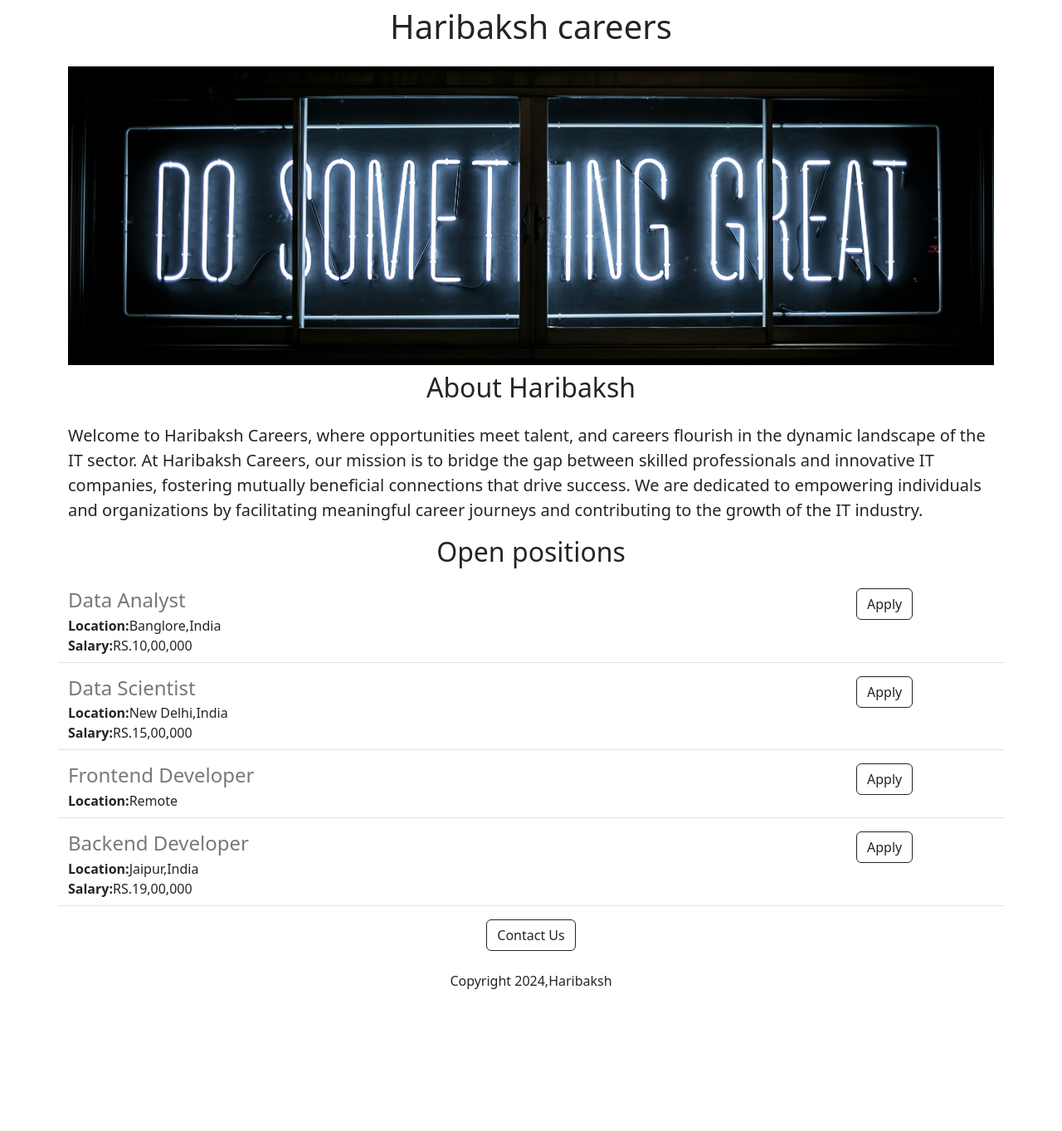
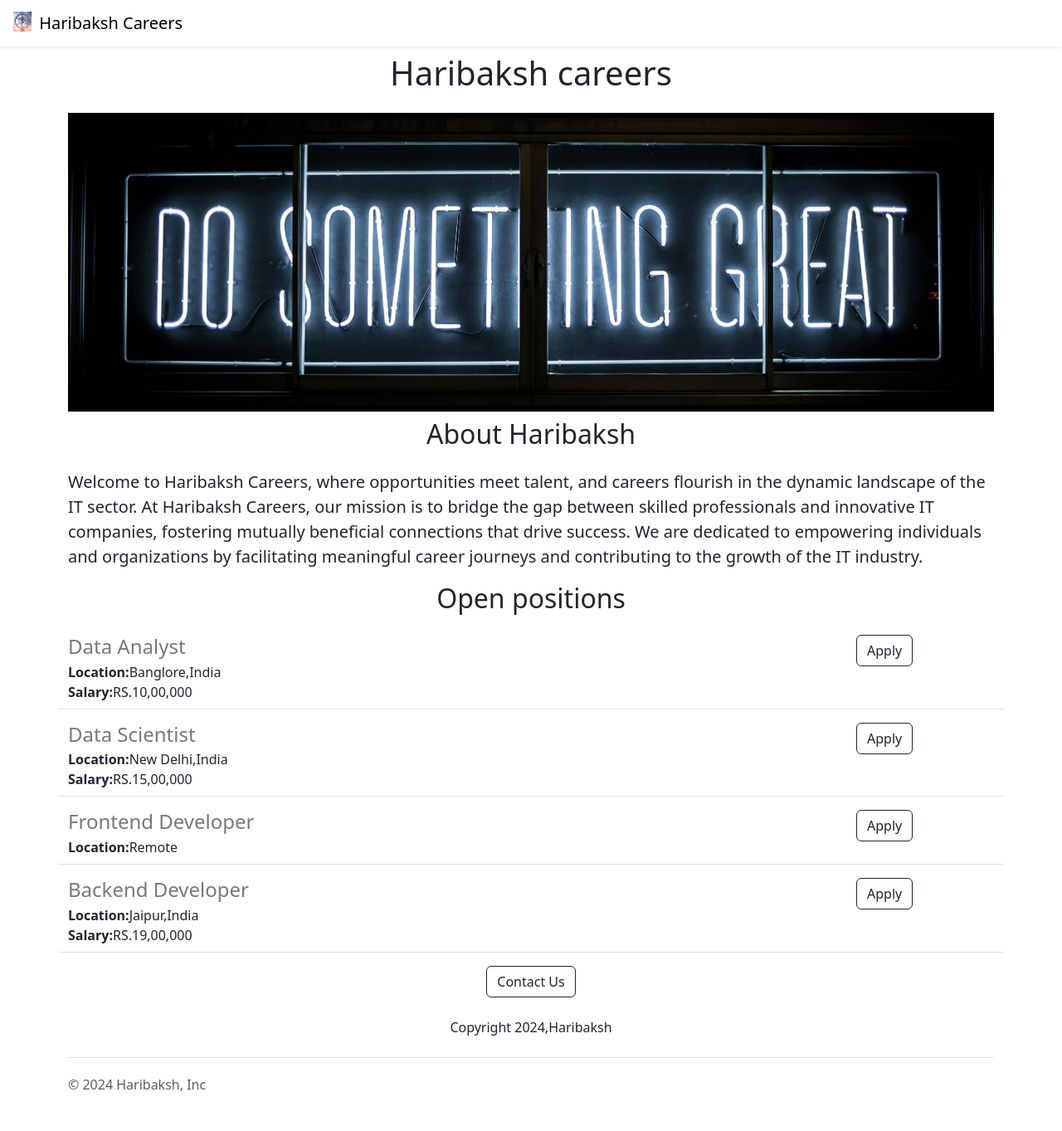
Before and after one commit to NATRAJ-08/Haribaksh-careers-website, a Flask app: page / in a window 1280 px wide. Shown: the whole page at 83% size. Before the commit the page ends 1192 px from the top, so only its background shows below. Run offline with Flask 3, Linux system fonts and the light colour scheme.

Commit message:
add footer.html

```diff
--- /dev/null
+++ b/templates/footer.html
@@ -0,0 +1,17 @@
+<div class="container">
+  <footer class="d-flex flex-wrap justify-content-between align-items-center py-3 my-4 border-top">
+    <p class="col-md-4 mb-0 text-body-secondary">&copy; 2024 Haribaksh, Inc</p>
+
+    <a href="/" class="col-md-4 d-flex align-items-center justify-content-center mb-3 mb-md-0 me-md-auto link-body-emphasis text-decoration-none">
+      <svg class="bi me-2" width="40" height="32"><use xlink:href="#bootstrap"/></svg>
+    </a>
+
+    <!-- <ul class="nav col-md-4 justify-content-end">
+      <li class="nav-item"><a href="#" class="nav-link px-2 text-body-secondary">Home</a></li>
+      <li class="nav-item"><a href="#" class="nav-link px-2 text-body-secondary">Features</a></li>
+      <li class="nav-item"><a href="#" class="nav-link px-2 text-body-secondary">Pricing</a></li>
+      <li class="nav-item"><a href="#" class="nav-link px-2 text-body-secondary">FAQs</a></li>
+      <li class="nav-item"><a href="#" class="nav-link px-2 text-body-secondary">About</a></li> -->
+    </ul>
+  </footer>
+</div>
--- a/templates/home.html
+++ b/templates/home.html
@@ -18,6 +18,7 @@
 
     </head>
     <body>
+      {% include 'nav.html' %}
       <div class= "container">
      <h1 class="text-center mt-2 mb-4"> {{company_name}} careers</h1>
       <img class="img-fluid" id="banner" src="https://b97df2ea-47ef-494d-a1a9-e43c29860bec-00-3n8nedzlv76ni.sisko.replit.dev/static/banner.jpg"height="320" >
@@ -37,6 +38,7 @@
           <p class="mt-4">Copyright 2024,Haribaksh</p>
         </div>
         </div>
+      {% include 'footer.html' %}
     </body>
 
 
--- /dev/null
+++ b/templates/nav.html
@@ -0,0 +1,9 @@
+<nav class="navbar shadow-sm fixed-top bg-white">
+  <div class="container-fluid">
+    <a class="navbar-brand" href="#">
+      <img src="/static/logo.svg" alt="Logo" width="30" height="24" class="d-inline-block align-text-top">
+      Haribaksh Careers
+    </a>
+  </div>
+</nav>
+<div style="height:56px"></div>
```
Also changed, not shown: static/logo.svg (added).
